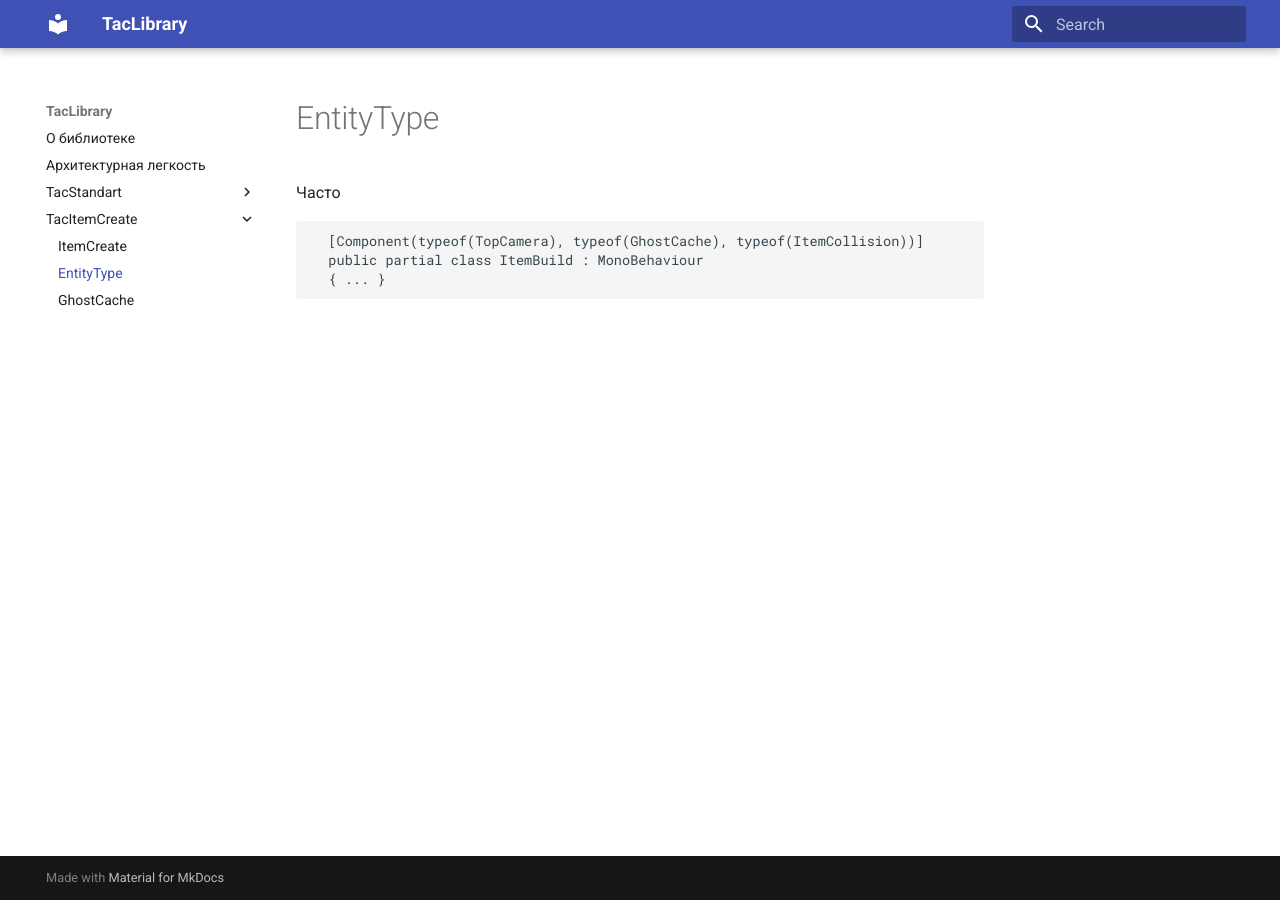
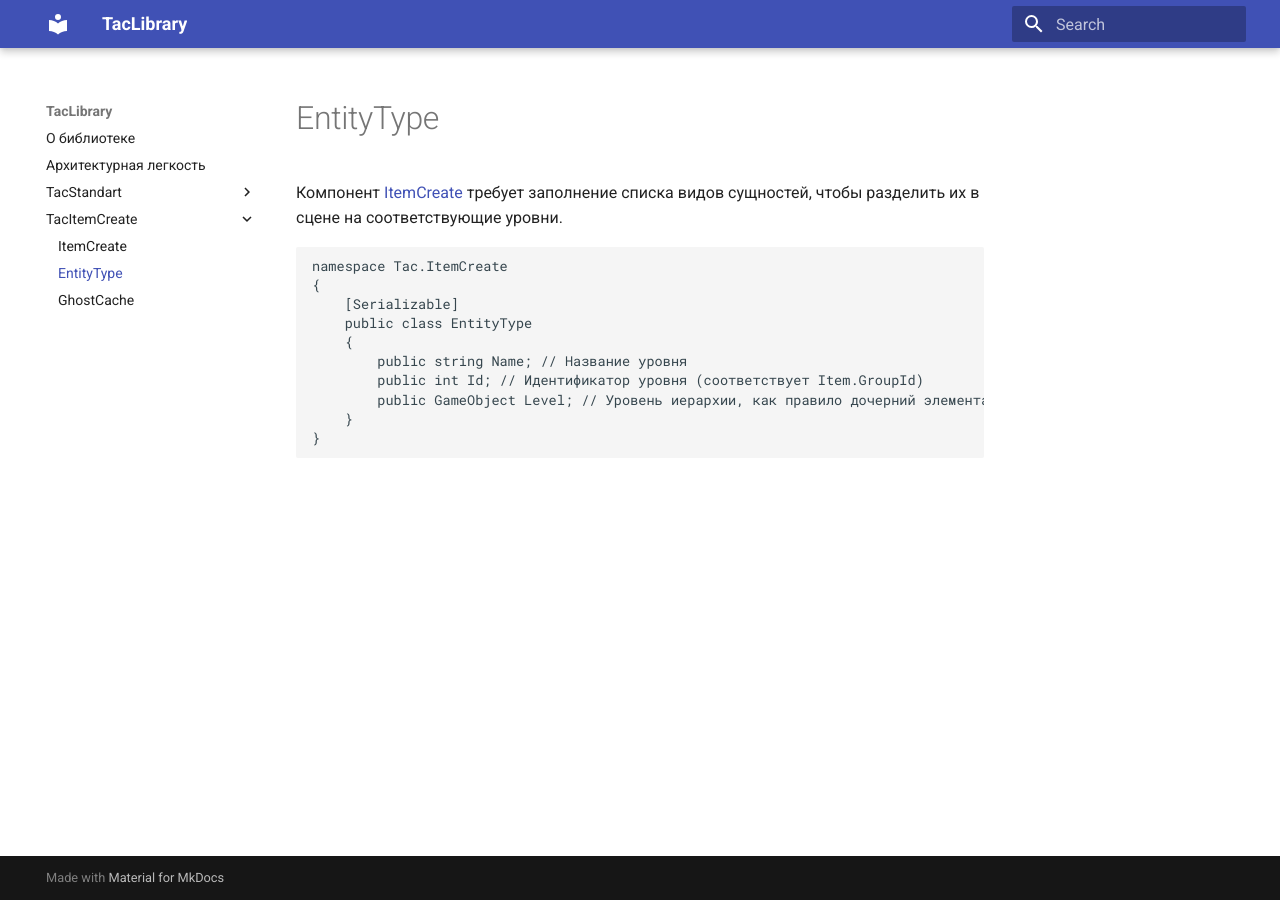
Before and after one commit to tac1402/TacBattleAI, an MkDocs documentation site: the page built from docs/TacItemCreate/EntityType.md, in a window 1280 px wide. Built offline with MkDocs 1.6.1 and Material for MkDocs 9.7.7, drawn with Linux system fonts in a browser that asks for light colours.

Commit message:
Update EntityType.md

````diff
--- a/docs/TacItemCreate/EntityType.md
+++ b/docs/TacItemCreate/EntityType.md
@@ -1,10 +1,17 @@
 ---
 title: EntityType
 ---
-Часто
+Компонент [ItemCreate](ItemCreate) требует заполнение списка видов сущностей, чтобы разделить их в сцене на соответствующие уровни.
 
 ```csharp
-  [Component(typeof(TopCamera), typeof(GhostCache), typeof(ItemCollision))]
-  public partial class ItemBuild : MonoBehaviour
-  { ... }
+namespace Tac.ItemCreate
+{
+	[Serializable]
+	public class EntityType
+	{
+		public string Name; // Название уровня
+		public int Id; // Идентификатор уровня (соответствует Item.GroupId)
+		public GameObject Level; // Уровень иерархии, как правило дочерний элемента объекта World, в который будут помещаться все объекты этого типа
+	}
+}
 ```
````
